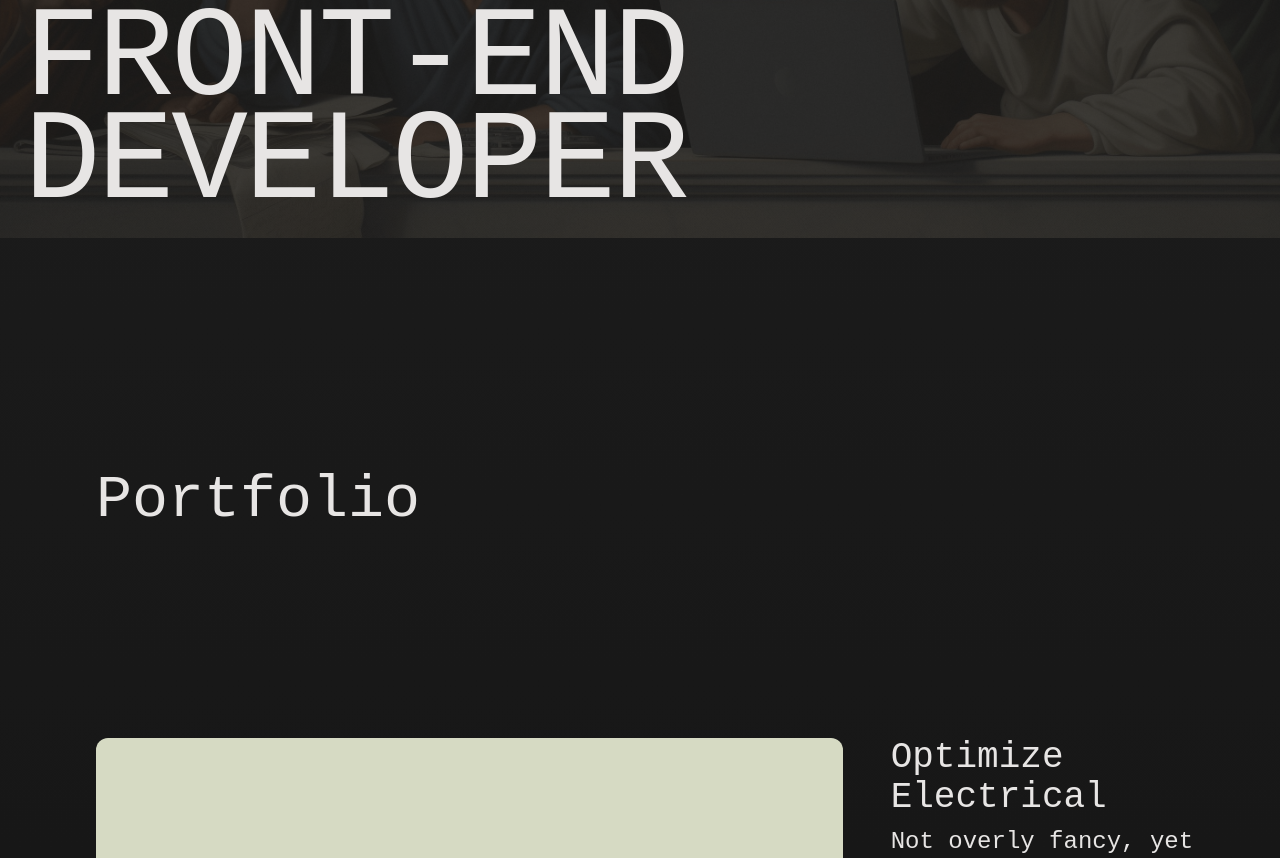
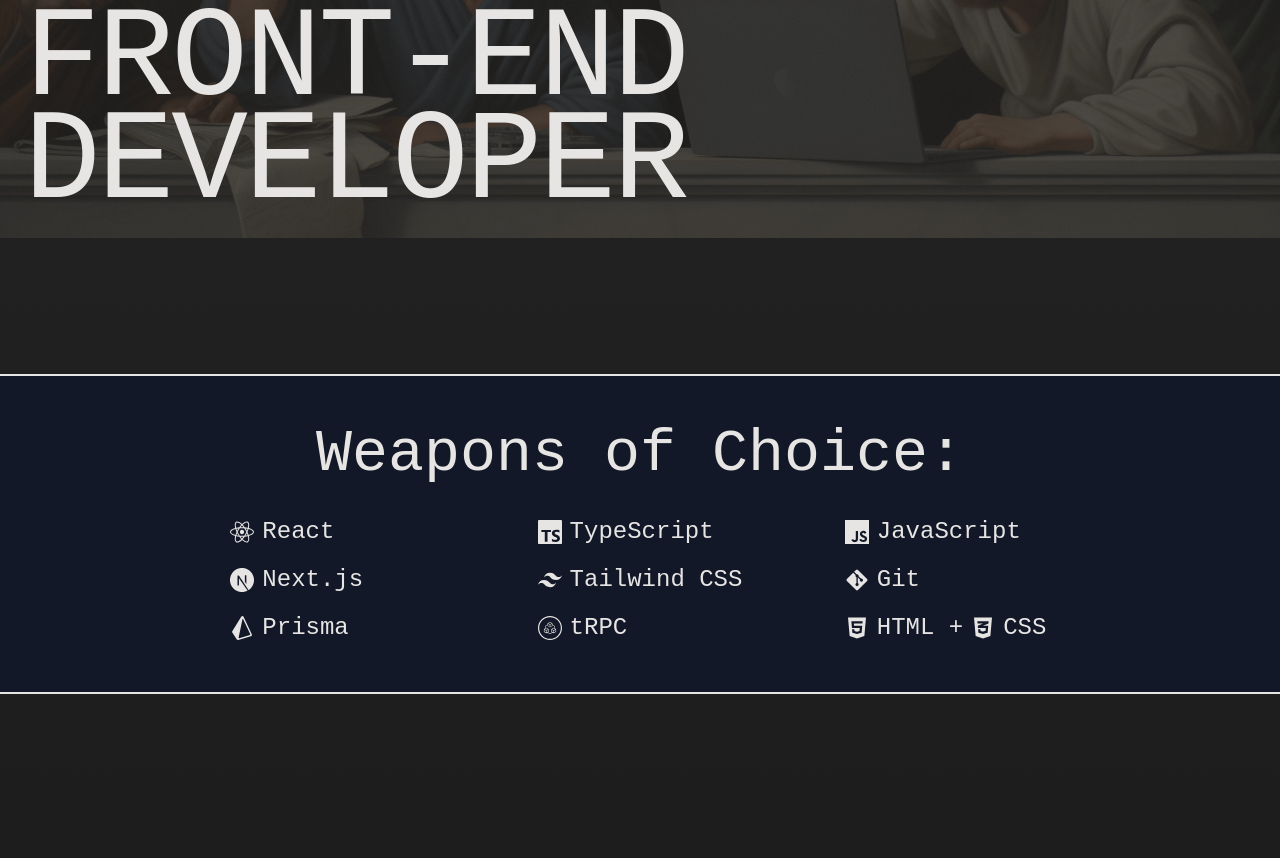
Before and after one commit to Oscar-P-E/portfolio, a React (Vite) app: page / in a window 1280 px wide. Shown: the part 562-1420 px from the top of the page. Built offline with nearby package versions, Linux system fonts and the light colour scheme.

Commit message:
Add About section, make functional contact form

```diff
--- a/src/App.tsx
+++ b/src/App.tsx
@@ -1,6 +1,7 @@
 import { useState, useEffect } from "react";
 import Header from "./components/Header";
 import Hero from "./components/Hero";
+import About from "./components/About";
 import Works from "./components/Works";
 import Contact from "./components/Contact";
 import Footer from "./components/Footer";
@@ -57,9 +58,9 @@
           <Hero />
         </div>
 
-        <div>
-          <Works />
-        </div>
+        <About />
+
+        <Works />
 
         <div id="contact">
           <Contact />
--- /dev/null
+++ b/src/components/About.tsx
@@ -0,0 +1,54 @@
+import { FaReact, FaGitAlt, FaHtml5, FaCss3Alt } from "react-icons/fa";
+import {
+  SiTypescript,
+  SiJavascript,
+  SiNextdotjs,
+  SiTailwindcss,
+  SiPrisma,
+  SiTrpc,
+} from "react-icons/si";
+
+export default function About() {
+  return (
+    <>
+      <div className="pt-48 flex flex-col text-center">
+        <div className="border-b-2 border-t-2 p-12 border-stone-200 bg-slate-900 bg-opacity-80">
+          <div className="flex justify-center">
+            <div className="max-w-5xl">
+              <h2 className="text-6xl font-mono pb-8">Weapons of Choice:</h2>
+              <ul className="text-2xl font-mono grid grid-cols-1 md:grid-cols-2 lg:grid-cols-3 gap-y-4 gap-x-[8vw]">
+                <li className="flex items-center justify-start gap-2">
+                  <FaReact /> React
+                </li>
+                <li className="flex items-center justify-start gap-2">
+                  <SiTypescript /> TypeScript
+                </li>
+                <li className="flex items-center justify-start gap-2">
+                  <SiJavascript /> JavaScript
+                </li>
+                <li className="flex items-center justify-start gap-2">
+                  <SiNextdotjs /> Next.js
+                </li>
+                <li className="flex items-center justify-start gap-2">
+                  <SiTailwindcss /> Tailwind CSS
+                </li>
+                <li className="flex items-center justify-start gap-2">
+                  <FaGitAlt /> Git
+                </li>
+                <li className="flex items-center justify-start gap-2">
+                  <SiPrisma /> Prisma
+                </li>
+                <li className="flex items-center justify-start gap-2">
+                  <SiTrpc /> tRPC
+                </li>
+                <li className="flex items-center justify-start gap-2">
+                  <FaHtml5 /> HTML + <FaCss3Alt /> CSS
+                </li>
+              </ul>
+            </div>
+          </div>
+        </div>
+      </div>
+    </>
+  );
+}
--- a/src/components/Contact.tsx
+++ b/src/components/Contact.tsx
@@ -1,5 +1,7 @@
 import { useState, useRef, useEffect, ChangeEvent } from "react";
 import TextareaAutosize from "react-textarea-autosize";
+import emailjs from "@emailjs/browser";
+import confetti from "canvas-confetti";
 
 export default function Contact() {
   const [name, setName] = useState("");
@@ -7,11 +9,59 @@
   const [message, setMessage] = useState("");
   const [useTextArea, setUseTextArea] = useState(false);
   const [isWritingMsg, setIsWritingMsg] = useState(false);
+  const [isSubmitting, setIsSubmitting] = useState(false);
+  const [success, setSuccess] = useState(false);
 
   const nameRef = useRef<HTMLInputElement>(null);
   const emailRef = useRef<HTMLInputElement>(null);
   const messageInputRef = useRef<HTMLInputElement>(null);
   const messageTextareaRef = useRef<HTMLTextAreaElement>(null);
+
+  const formRef = useRef<HTMLFormElement>(null);
+
+  const handleSubmit = (e: React.FormEvent<HTMLFormElement>) => {
+    e.preventDefault();
+
+    if (!formRef.current) return;
+
+    setIsSubmitting(true);
+
+    emailjs
+      .sendForm(
+        import.meta.env.VITE_EMAILJS_SERVICE_ID,
+        import.meta.env.VITE_EMAILJS_TEMPLATE_ID,
+        formRef.current,
+        import.meta.env.VITE_EMAILJS_PUBLIC_KEY
+      )
+      .then(
+        (result) => {
+          console.log(result.text);
+          setSuccess(true);
+          // setName("");
+          // setEmail("");
+          // setMessage("");
+          // setUseTextArea(false);
+          // setIsWritingMsg(false);
+          // new Promise((resolve) => setTimeout(resolve, 1000));
+          // setIsSubmitting(false);
+        },
+        (error) => {
+          console.log(error.text);
+        }
+      );
+  };
+
+  useEffect(() => {
+    if (success) {
+      confetti({
+        particleCount: 100,
+        spread: 100,
+        origin: { y: 0.6 },
+        decay: 0.92,
+        ticks: 250,
+      });
+    }
+  }, [success]);
 
   const adjustWidth = (
     inputRef: React.RefObject<HTMLInputElement>,
@@ -19,7 +69,7 @@
   ) => {
     if (inputRef.current) {
       const textLength = value.length;
-      const newWidth = textLength > 2 ? `${textLength}ch` : "12ch";
+      const newWidth = textLength > 1 ? `${textLength}ch` : "12ch";
       inputRef.current.style.width = newWidth;
     }
   };
@@ -74,12 +124,19 @@
 
   return (
     <div className="pt-24">
-      <h1 className="text-6xl font-mono pl-2">
-        Why not get in touch?<span className="blinking-cursor">_</span>
-      </h1>
+      <h1 className="text-6xl font-mono pl-2">Why not get in touch?</h1>
 
-      <form className="pt-28">
-        <div className="font-mono text-5xl max-w-5xl border-2 mx-auto px-12 pt-12 pb-10">
+      {success ? (
+        <div className="pt-28">
+          <div className="bg-green-400 bg-opacity-50 font-mono text-4xl max-w-5xl border-2 border-stone-200 mx-auto px-12 pt-12 pb-10 ">
+            <h2 className="text-5xl pb-4">Message Sent!</h2>
+            Thanks <span className="opacity-50">{name}</span>! I'll get back to
+            you at <span className="opacity-50">{email}</span> as soon as I can!
+          </div>
+        </div>
+      ) : (
+        <form ref={formRef} onSubmit={handleSubmit} className="pt-28">
+          <div className="font-mono text-5xl max-w-5xl border-2 border-stone-200 mx-auto px-12 pt-12 pb-10">
             Hi my name is{" "}
             <input
               ref={nameRef}
@@ -89,16 +146,22 @@
               placeholder="............"
               value={name}
               onChange={handleInputChange}
+              minLength={2}
+              maxLength={30}
+              required
             />{" "}
             and my email is{" "}
             <input
               ref={emailRef}
-            type="text"
+              type="email"
               name="email"
               className="bg-transparent opacity-50 focus:outline-none"
               placeholder="............"
               value={email}
               onChange={handleInputChange}
+              minLength={5}
+              maxLength={30}
+              required
             />
             <span className="ml-1">.</span> Message:{" "}
             {useTextArea ? (
@@ -110,6 +173,10 @@
                 value={message}
                 onChange={handleInputChange}
                 minRows={1}
+                maxRows={10}
+                minLength={10}
+                maxLength={10000}
+                required
               />
             ) : (
               <input
@@ -120,16 +187,22 @@
                 placeholder="............"
                 value={message}
                 onChange={handleInputChange}
+                minLength={10}
+                required
               />
             )}
             <div className="pt-6 w-fit ml-auto">
-            <button className="text-4xl uppercase tracking-wider border border-stone-200 px-3 py-2 hover:bg-green-400 hover:text-neutral-900 hover:border-green-400">
+              <button
+                type="submit"
+                disabled={isSubmitting}
+                className="text-4xl uppercase tracking-wider border border-stone-200 px-3 py-2 hover:bg-green-400 hover:text-neutral-900 hover:border-green-400 disabled:bg-gray-500 disabled:border-gray-500 disabled:text-gray-900 disabled:cursor-default disabled:opacity-50"
+              >
                 Send Message
               </button>
             </div>
           </div>
         </form>
-
+      )}
       <div className="text-4xl font-mono ml-auto w-fit pt-28 pr-12">
         ...or just email me at{" "}
         <a
--- a/src/components/Header.tsx
+++ b/src/components/Header.tsx
@@ -14,7 +14,7 @@
   };
 
   return (
-    <header className="sticky top-0 z-10 h-14 bg-opacity-10 backdrop-blur-sm">
+    <header className="sticky top-0 z-10 h-14 bg-neutral-900 bg-opacity-30 backdrop-blur-sm">
       {/* ^^^ remember to change hardcoded header height in index.css and App.tsx bg image to match this ^^^ */}
       <nav className="px-2 border-b border-stone-200 mx-auto flex justify-between items-center h-full">
         <Marquee gradient={false} speed={50}>
--- a/src/components/Works.tsx
+++ b/src/components/Works.tsx
@@ -1,6 +1,6 @@
 export default function Works() {
   return (
-    <div className="pt-24 pb-24">
+    <div className="pt-4 pb-24">
       <div className="pl-24 pr-2 pt-40">
         <h1 id="works" className="text-6xl font-mono pt-8 sticky top-0">
           Portfolio<span className="blinking-cursor">_</span>
--- a/src/index.css
+++ b/src/index.css
@@ -5,7 +5,7 @@
 @layer base {
   body {
     /* @apply bg-neutral-800; */
-    @apply bg-gradient-to-b from-custom-neutral-850 to-black;
+    @apply bg-gradient-to-b from-neutral-800 to-black;
   }
 }
 
--- a/tailwind.config.js
+++ b/tailwind.config.js
@@ -16,7 +16,7 @@
         mono: ["ProggyClean Nerd Font", "ui-monospace", "monospace"],
       },
       colors: {
-        "custom-neutral-850": "rgb(31, 31, 31)",
+        "neutral-850": "rgb(31, 31, 31)",
       },
     },
   },
```
Also changed, not shown: package.json (+7 -1 lines), 1 other file (tests, documents, lock files or other folders). Lines whose indentation alone changed are shown as unchanged.
